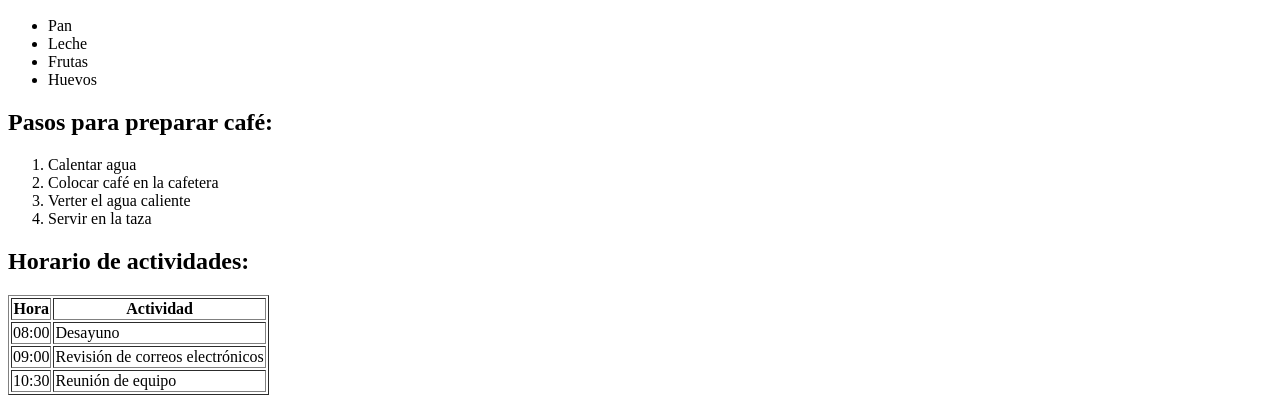
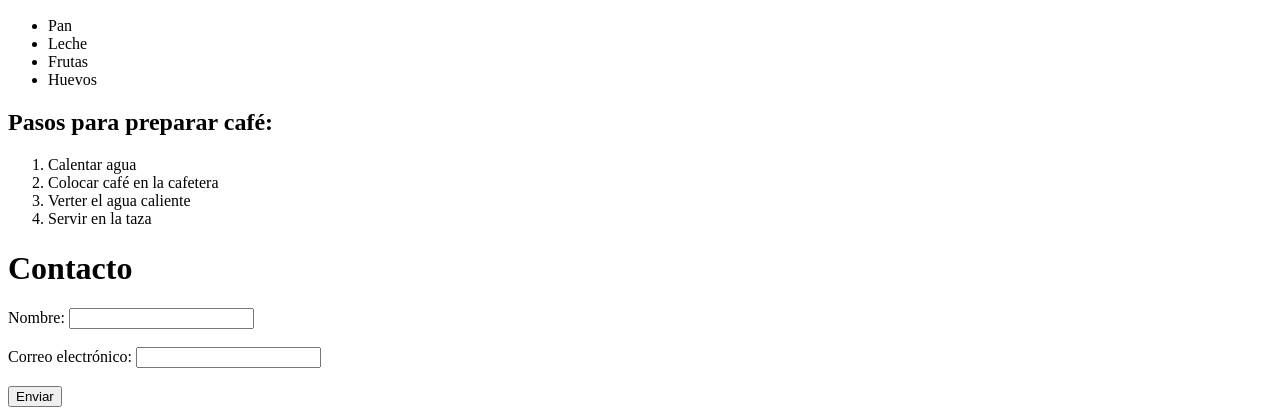
Before and after one commit to LeonRamos/ISC_PW_AEB_1055, a plain HTML site: page Unidad_1/src/Hola_Mundo/index.html in a window 1280 px wide. Shown: the part 673-1088 px from the top of the page. Drawn offline with Linux system fonts and the light colour scheme.

Commit message:
Versión 5: Formularios

```diff
--- a/Unidad_1/src/Hola_Mundo/index.html
+++ b/Unidad_1/src/Hola_Mundo/index.html
@@ -51,26 +51,16 @@
       <li>Servir en la taza</li>
     </ol>
 
-    <!-- Tabla de ejemplo -->
-    <h2>Horario de actividades:</h2>
-    <table border="1">
-      <tr>
-        <th>Hora</th>
-        <th>Actividad</th>
-      </tr>
-      <tr>
-        <td>08:00</td>
-        <td>Desayuno</td>
-      </tr>
-      <tr>
-        <td>09:00</td>
-        <td>Revisión de correos electrónicos</td>
-      </tr>
-      <tr>
-        <td>10:30</td>
-        <td>Reunión de equipo</td>
-      </tr>
-    </table>
+   <h1>Contacto</h1>
+    <form action="/enviar-formulario" method="POST">
+      <label for="nombre">Nombre:</label>
+      <input type="text" id="nombre" name="nombre" required><br><br>
+
+      <label for="correo">Correo electrónico:</label>
+      <input type="email" id="correo" name="correo" required><br><br>
+
+      <input type="submit" value="Enviar">
+    </form>
 
 </body>
 </html>
```
